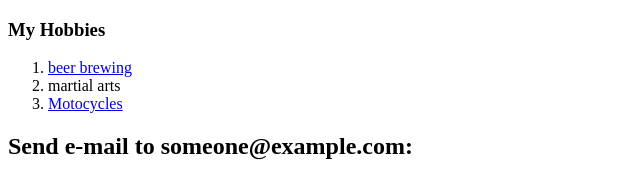
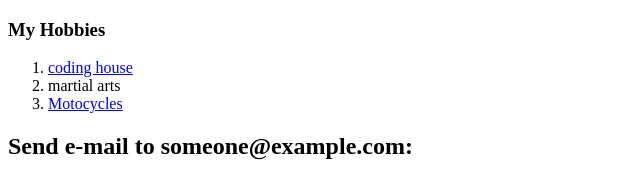
Before and after one commit to Srinja333/cv, a plain HTML site: page hobbies.html in a window 1280 px wide. Shown: the top 177 px of the page, 0-640 px from the left. Drawn offline with Linux system fonts and the light colour scheme.

Commit message:
Update hobbies.html

```diff
--- a/hobbies.html
+++ b/hobbies.html
@@ -8,7 +8,7 @@
 <body>
   <h3> My Hobbies</h3>
   <ol>
-    <li><a href="https://youtu.be/4qQrMC0m8Cc">beer brewing</a></li>
+    <li><a href="chrome://settings/content/siteDetails?site=https%3A%2F%2Fwww.youtube.com">coding house</a></li>
     <li>martial arts</li>
     <li><a href="https://www.google.com/url?sa=i&url=https%3A%2F%2Fwww.facebook.com%2Fmotorcyclecruiser%2F&psig=AOvVaw2Y1wYZA7IwjIj8tg04Pujw&ust=1589111638185000&source=images&cd=vfe&ved=2ahUKEwj77vGm3KbpAhUWGrcAHZ0BDEwQr4kDegUIARD1AQmotorcycles">Motocycles</a></li>
   </ol>
```
